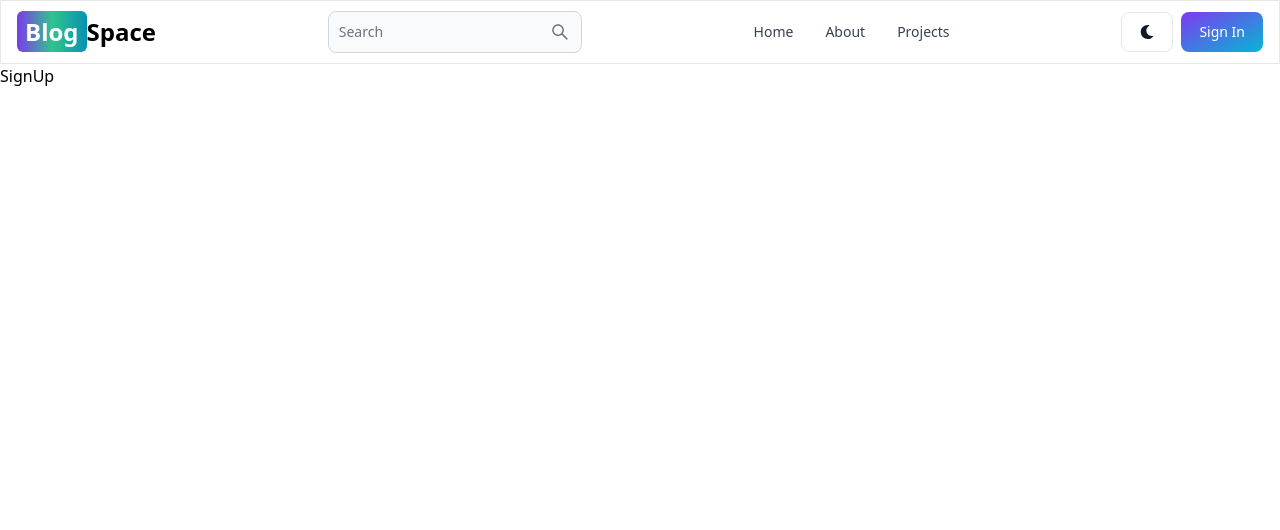
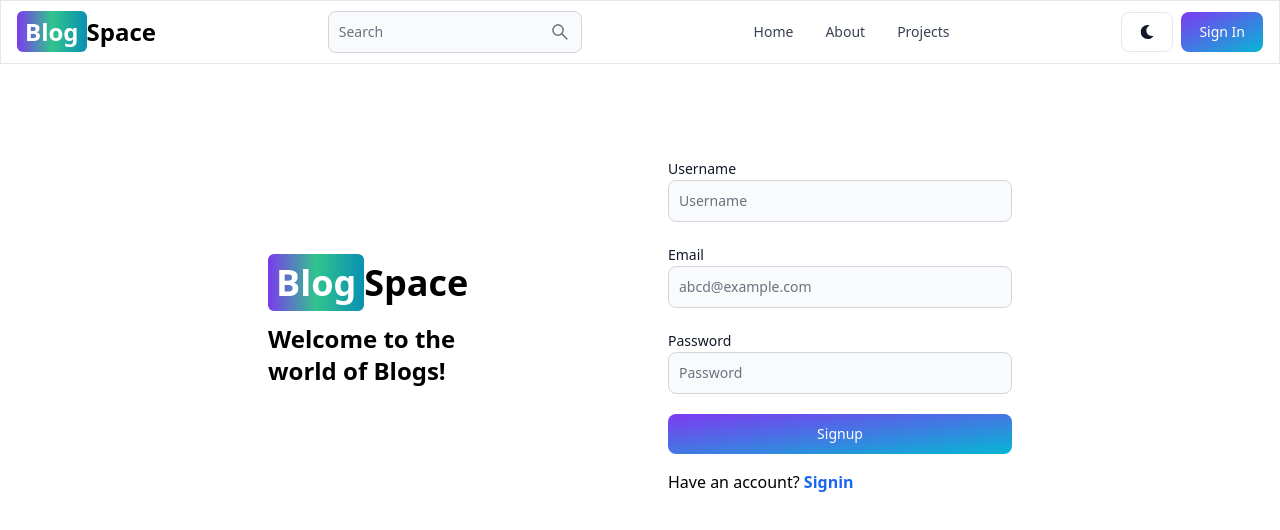
Before and after one commit to Venkatmsd7/Blog_mern, a React (Vite) app in the folder client/: page /signup in a window 1280 px wide. Shown: the top 530 px of the page. Built offline with nearby package versions, Linux system fonts and the light colour scheme.

Commit message:
create signup page ui

```diff
--- a/client/src/pages/SignUp.jsx
+++ b/client/src/pages/SignUp.jsx
@@ -1,8 +1,49 @@
-import React from 'react'
+import React from 'react';
+import { Link } from 'react-router-dom';
+import { Label,Button,Alert,TextInput } from 'flowbite-react';
 
 function SignUp() {
   return (
-    <div>SignUp</div>
+    <div className='min-h-screen mt-20'>
+      <div className='flex p-3 max-w-3xl mx-auto flex-col md:flex-row md:items-center'>
+
+      <div className='mr-40'>
+      <Link to="/" className='text-4xl font-bold dark:text-white'>
+        <span className='px-2 py-1 bg-gradient-to-r from-violet-600 via-green-400 to-cyan-600 rounded-md text-white'>Blog</span>
+        Space
+      </Link>
+      <p className='max-w-60 font-semibold  text-2xl mt-5'>
+        Welcome to the world of Blogs!
+      </p>
+      </div>
+      <div className='flex-1'>
+        <form className='flex flex-col gap-5'>
+          <div>
+        <Label value='Username'/>
+        <TextInput type='text' placeholder='Username' id='username'/>
+        </div>
+          <div>
+        <Label value='Email'/>
+        <TextInput type='email' placeholder='abcd@example.com' id='email'/>
+        </div>
+          <div>
+        <Label value='Password'/>
+        <TextInput type='text' placeholder='Password' id='password'/>
+        </div>
+        <Button gradientDuoTone='purpleToBlue' type='submit'>
+          Signup
+        </Button>
+        </form>
+        <div className='mt-4'>
+          <span>Have an account? </span>
+          <Link to='/signin' className='font-semibold text-blue-600'>
+          Signin
+          </Link>
+        </div>
+
+      </div>
+    </div>
+    </div>
   )
 }
 
```
